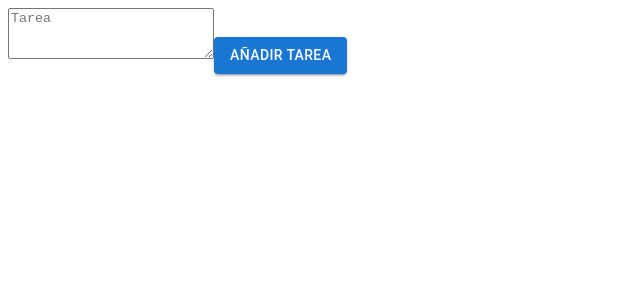
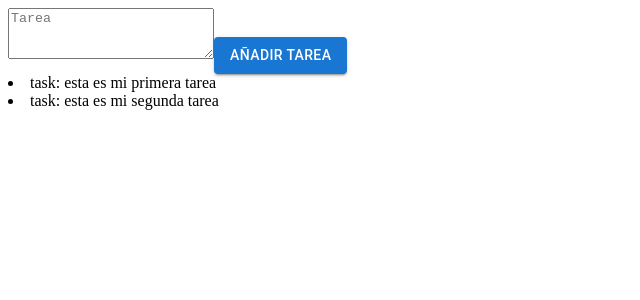
Before and after one commit to miguel-hv/react-todo, a React (Create React App) app: page / in a window 1280 px wide. Shown: the top 300 px of the page, without its empty margins (0-640 px from the left). Built offline with nearby package versions, Linux system fonts and the light colour scheme.

Commit message:
FEAT: render list

```diff
--- a/src/App.jsx
+++ b/src/App.jsx
@@ -1,18 +1,44 @@
 import Button from '@mui/material/Button';
 import TextareaAutosize from '@mui/material/TextareaAutosize';
+import { useState } from 'react';
 import './App.scss';
 
+const initialState = [
+  {id: 1,
+  todo: 'esta es mi primera tarea',
+  priority: 5},
+  {id: 2,
+  todo: 'esta es mi segunda tarea',
+  priority: 5},
+  ];
+
 function App() {
+
+  const [ todos, setTodos ] = useState(initialState);
+
+  const addTodo = (task) => {
+    console.log('tarea a;adida'+task);
+  }
+
   return (
     <>
       <TextareaAutosize
+        id="addTodo"
+        name="addTodo"
         aria-label="empty textarea"
         placeholder="Tarea"
         minRows={3}
         maxRows={6}
         style={{ width: 200 }}
       />
-      <Button variant='contained'>Añadir tarea</Button>
+      <Button variant='contained' onClick={addTodo}>Añadir tarea</Button>
+      <div>
+        {todos.map(e => (
+          <li key={e.id}>
+            task: {e.todo}
+          </li>
+        ))}
+      </div>
     </>
   );
 }
```
